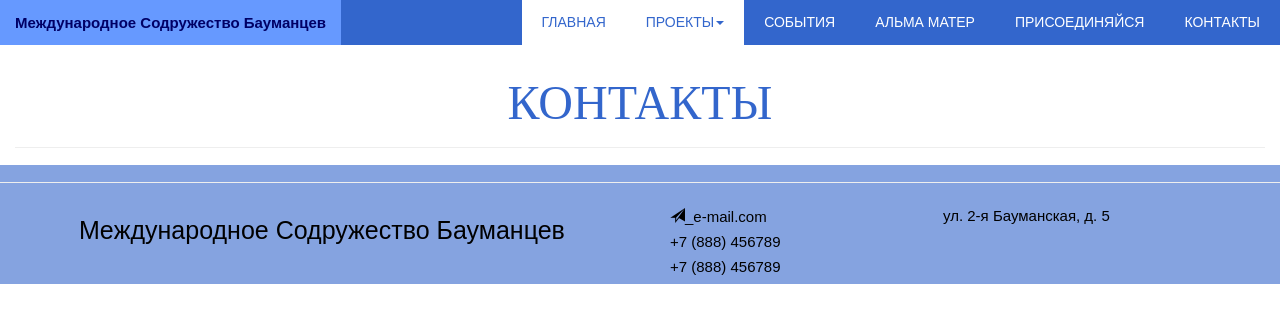
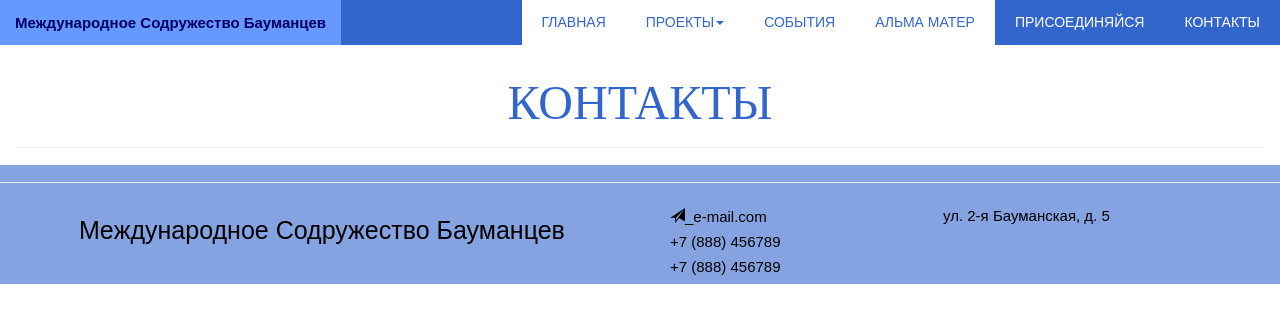
Before and after one commit to ArturAmbartsumov/MSB, a Django app: template main/templates/main/base.html in a window 1280 px wide. Shown: the top 323 px of the page. Run offline with Django 3.2, Linux system fonts and the light colour scheme; the template is opened without the code that fills it: most values are stand-ins (such as "Sample title", 1, 10 or a date in 2020); some libraries are stand-ins or nearby versions; some web fonts are replaced.

Commit message:
исправлено меню

```diff
--- a/main/templates/main/base.html
+++ b/main/templates/main/base.html
@@ -31,7 +31,7 @@
 		        <div class="collapse navbar-collapse">
 		          <ul class="nav navbar-nav navbar-right">
 
-		            <li class="{% if memorandum %} active {% endif %}"><a href={% url 'main:index'%}>Главная</a></li>
+		            <li class="{% if memorandum %}active{% endif %}"><a href={% url 'main:index'%}>Главная</a></li>
 
 		            <li class="dropdown {% if department %} active {% endif %} ">
 
@@ -45,9 +45,9 @@
 		              </ul>
 
 		            </li>
-		            <li><a href={% url 'main:newsList'%} {% if newsList %} class="active" {% endif %}>События</a></li>
+		            <li class="{% if newsList %}active{% endif %}"><a href={% url 'main:newsList'%} >События</a></li>
 
-		            <li><a href={% url 'main:projectList'%} {% if projectsList %} class="active" {% endif %}>Альма матер</a></li>
+		            <li class="{% if projectsList %}active{% endif %}"><a href={% url 'main:projectList'%}>Альма матер</a></li>
 
 		            <li><a href="#" data-toggle="modal" data-target="#SignInModal"> Присоединяйся</a></li>
 		            <li><a href="#">Контакты</a></li>
```
